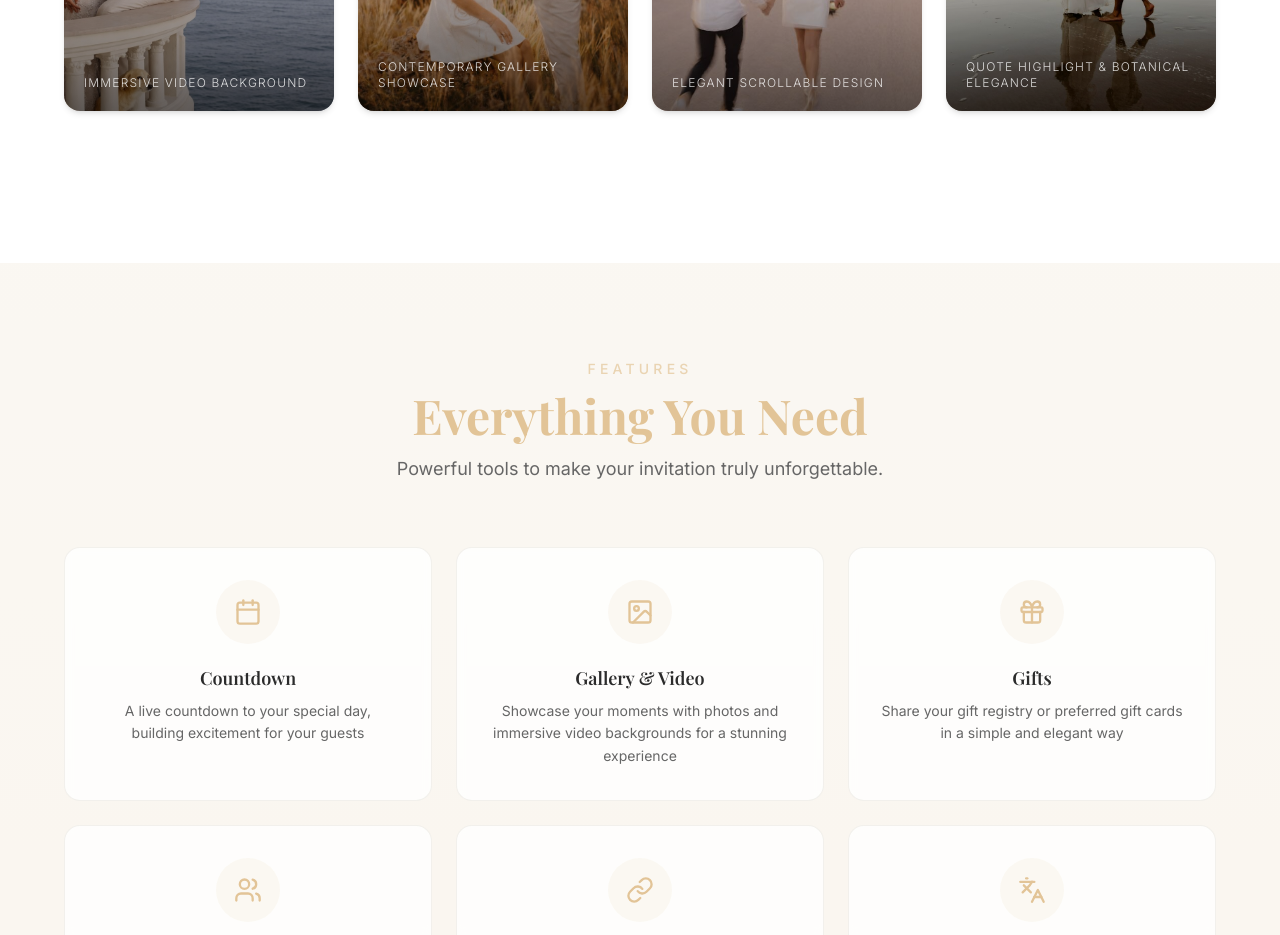
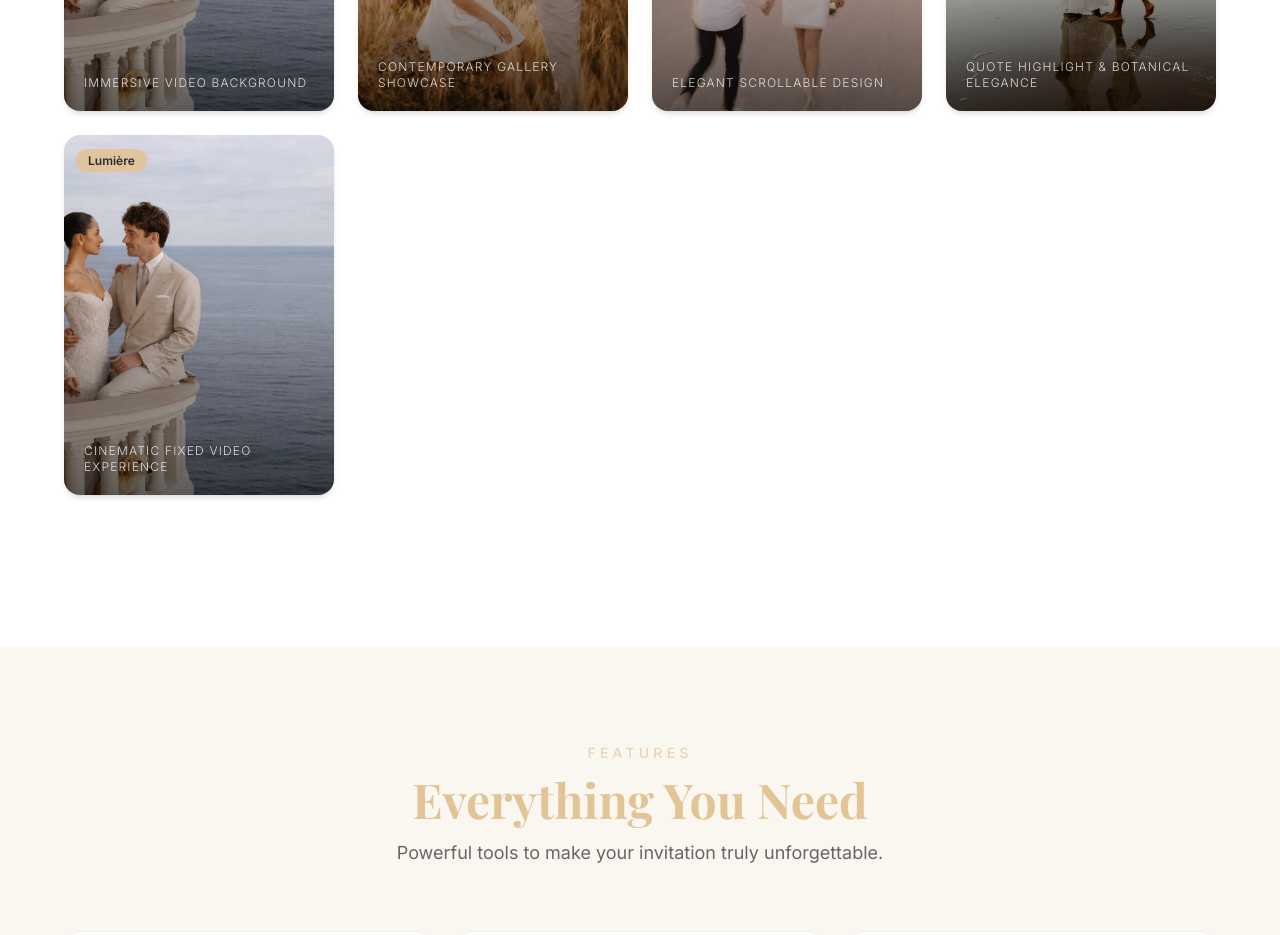
Before and after one commit to nazihsaba/vows-voyage-creator, a React (Vite) app: page / in a window 1280 px wide. Shown: the part 1340-2275 px from the top of the page. Built offline with nearby package versions, Linux system fonts and the light colour scheme.

Commit message:
Add Lumière template

```diff
--- a/src/components/InvitationPreviewSection.tsx
+++ b/src/components/InvitationPreviewSection.tsx
@@ -15,8 +15,9 @@ const GracePreview = lazy(() => import("@/components/templates/GracePreview"));
 const VeritePreview = lazy(() => import("@/components/templates/VeritePreview"));
 const EclatPreview = lazy(() => import("@/components/templates/EclatPreview"));
 const AuraPreview = lazy(() => import("@/components/templates/AuraPreview").then((m) => ({ default: m.AuraPreview })));
+const LumierePreview = lazy(() => import("@/components/templates/LumierePreview"));
 
-type TemplateKey = "grace" | "verite" | "eclat" | "aura";
+type TemplateKey = "grace" | "verite" | "eclat" | "aura" | "lumiere";
 
 const previewCards: { image: string; label: string; tagline: string; featured: boolean; templateKey: TemplateKey }[] = [
   {
@@ -47,6 +48,13 @@ const previewCards: { image: string; label: string; tagline: string; featured: b
     featured: true,
     templateKey: "aura",
   },
+  {
+    image: graceTemplate,
+    label: "Lumière",
+    tagline: "Cinematic fixed video experience",
+    featured: false,
+    templateKey: "lumiere",
+  },
 ];
 
 const templateComponents: Record<TemplateKey, React.LazyExoticComponent<React.ComponentType>> = {
@@ -54,6 +62,7 @@ const templateComponents: Record<TemplateKey, React.LazyExoticComponent<React.Co
   verite: VeritePreview,
   eclat: EclatPreview,
   aura: AuraPreview,
+  lumiere: LumierePreview,
 };
 
 const PreviewLoadingFallback = () => (
```
